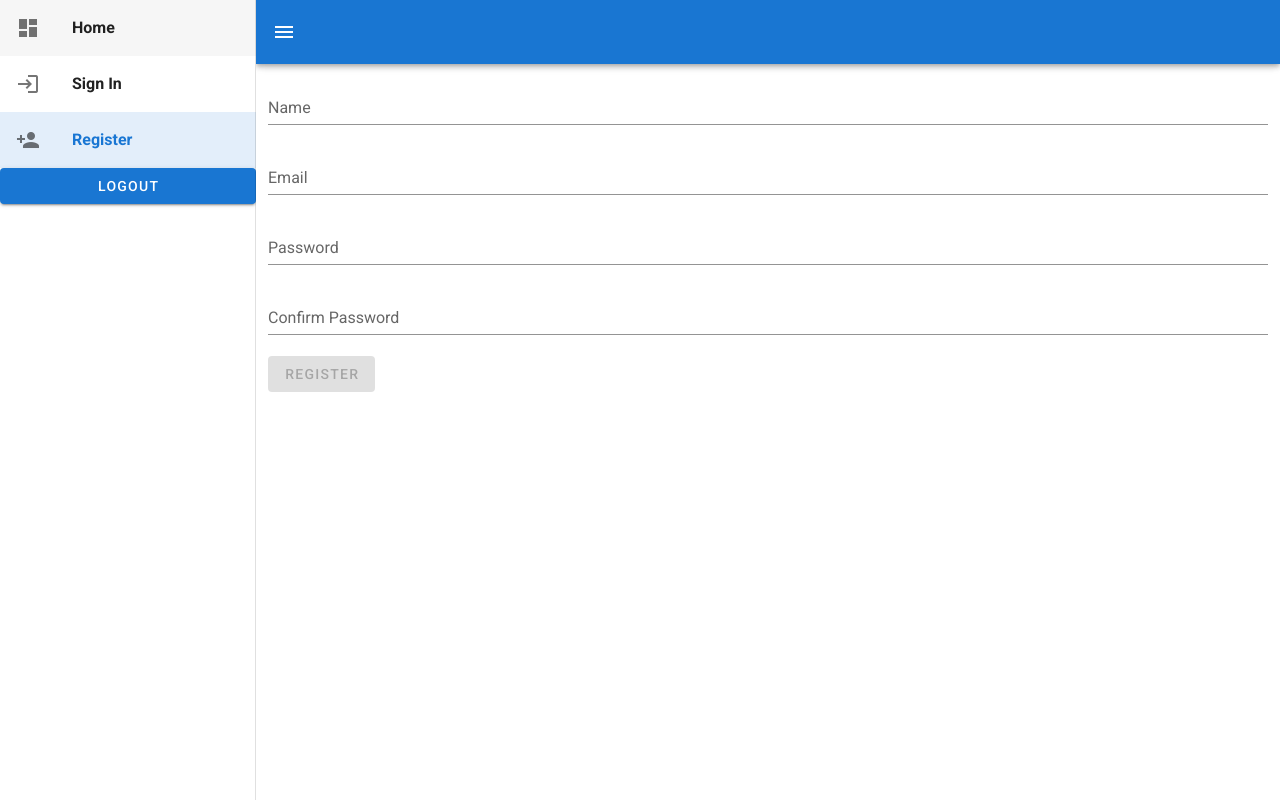
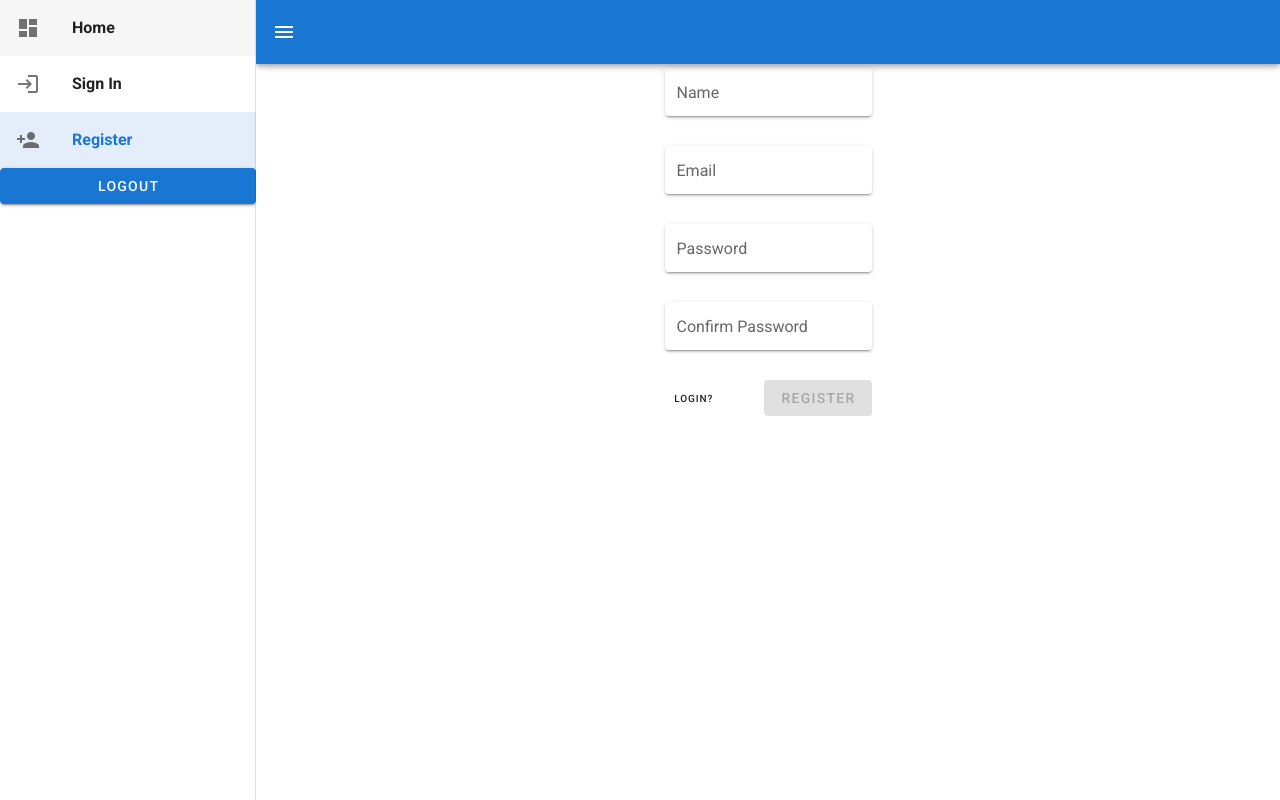
Before and after one commit to AlexandreOuimet/suspension-application, a Vue app: page /#/register in a window 1280 px wide. Built offline with nearby package versions, Linux system fonts and the light colour scheme.

Commit message:
Modifications aux formulaires

```diff
--- a/src/views/RegisterView.vue
+++ b/src/views/RegisterView.vue
@@ -1,36 +1,60 @@
 <template>
-  <v-container>
+  <v-card class="d-flex align-center justify-center" flat>
     <v-form @submit.prevent="register" ref="form" v-model="valid">
-      <v-text-field label="Name" v-model="name" :rules="nameRules" />
+      <v-card-text>
+        <v-row>
+          <v-text-field label="Name" v-model="name" :rules="nameRules" solo />
+        </v-row>
+
+        <v-row>
           <v-text-field
             label="Email"
             type="email"
             v-model="email"
             :rules="emailRules"
+            solo
           />
+        </v-row>
+
+        <v-row>
           <v-text-field
             label="Password"
             type="password"
             v-model="password"
             :rules="passwordRules"
+            solo
           />
+        </v-row>
+
+        <v-row>
           <v-text-field
             label="Confirm Password"
             type="password"
             v-model="confirmPassword"
             :rules="confirmPasswordRules"
+            solo
           />
-      <v-btn type="submit" color="primary" :disabled="!valid">Register</v-btn>
+        </v-row>
+
+        <v-row class="pt-0 align-center">
+          <v-btn text x-small @click="forwardToLogin()">Login?</v-btn>
+          <v-spacer />
+          <v-btn type="submit" color="primary" :disabled="!valid"
+            >Register</v-btn
+          >
+        </v-row>
+      </v-card-text>
     </v-form>
 
     <v-snackbar v-model="snackbar" timeout="5000">
       {{ snackbarMessage }}
     </v-snackbar>
-  </v-container>
+  </v-card>
 </template>
 
 <script>
-import { getAuth, createUserWithEmailAndPassword } from "firebase/auth";
+import { createUserWithEmailAndPassword, updateProfile } from "firebase/auth";
+import { auth } from "@/firebase";
 import router from "@/router";
 
 export default {
@@ -60,11 +84,10 @@ export default {
   },
   methods: {
     async register() {
-      const auth = getAuth();
-
       await createUserWithEmailAndPassword(auth, this.email, this.password)
-        .then(() => {
-          // const user = userCredential.user;
+        .then((userCredential) => {
+          const user = userCredential.user;
+          this.updateDisplayName(user);
           router.push("/home");
         })
         .catch((error) => {
@@ -80,6 +103,20 @@ export default {
           }
         });
     },
+
+    async updateDisplayName(user) {
+      await updateProfile(user, {
+        displayName: this.name,
+      }).catch((error) => {
+        console.error("Error in updateDisplayName", error);
+        this.snackbarMessage = "Une erreur est survenue" + error;
+        this.snackbar = true;
+      });
+    },
+
+    forwardToLogin() {
+      router.push("signIn");
+    },
   },
 };
 </script>
--- a/src/views/SignInView.vue
+++ b/src/views/SignInView.vue
@@ -1,26 +1,40 @@
 <template>
-  <v-container>
+  <v-card class="d-flex align-center justify-center" flat>
     <v-form @submit.prevent="signIn" ref="form" v-model="valid">
+      <v-card-text>
+        <v-row>
           <v-text-field
             label="Email"
             type="email"
             v-model="email"
             :rules="emailRules"
+            solo
           />
+        </v-row>
+        <v-row>
           <v-text-field
             label="Password"
             type="password"
             v-model="password"
             :rules="passwordRules"
+            solo
           />
+        </v-row>
 
+        <v-row class="pt-0 align-center">
+          <v-btn text x-small @click="forwardToRegister()"
+            >Need an account?</v-btn
+          >
+          <v-spacer />
           <v-btn type="submit" color="primary" :disabled="!valid">Login</v-btn>
+        </v-row>
+      </v-card-text>
     </v-form>
 
     <v-snackbar v-model="snackbar" timeout="5000">
       {{ snackbarMessage }}
     </v-snackbar>
-  </v-container>
+  </v-card>
 </template>
 
 <script>
@@ -59,6 +73,10 @@ export default {
           }
         });
     },
+
+    forwardToRegister() {
+      router.push("register");
+    },
   },
 };
 </script>
```
Lines whose indentation alone changed are shown as unchanged.
